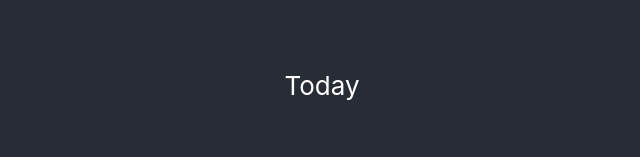
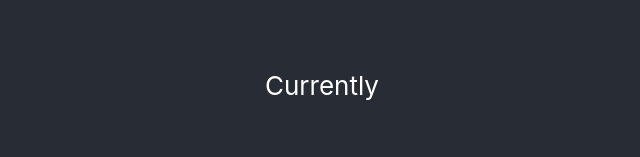
Before and after one commit to omgitsgod/feelslike-forecast, a React (Create React App) app: page / in a window 1280 px wide. Shown: the part 304-461 px from the top of the page, without its empty margins (318-958 px from the left). Built offline with nearby package versions, Linux system fonts and the light colour scheme.

Commit message:
Add h1 title to sections

```diff
--- a/src/Currently.js
+++ b/src/Currently.js
@@ -3,7 +3,7 @@ import './App.css';
 import Icon from '@mdi/react'
 import {mdiWeatherHurricane} from '@mdi/js'
 
-function Today() {
+function Currently() {
   const [temp, setTemp] = useState(0)
   const [sum, setSum] = useState('')
   const [cloud, setCloud] = useState(0)
@@ -43,6 +43,8 @@ function Today() {
           color="white"
           spin
         />
+        <h1>Right now:</h1>
+        <br />
         <h2>Temp: {results.currently.temperature}</h2>
         <h3>Summary: {results.currently.summary}</h3>
         <h3>Cloud Cover: {Math.floor(results.currently.cloudCover * 100)}%</h3>
@@ -63,4 +65,4 @@ function Today() {
 }
 }
 
-export default Today;
+export default Currently;
--- a/src/FiveDay.js
+++ b/src/FiveDay.js
@@ -8,7 +8,7 @@ function FiveDay() {
   return (
 
     <div>
-
+      <h1>Five Day Forecast</h1>
     </div>
   )
 
--- a/src/Home.js
+++ b/src/Home.js
@@ -18,7 +18,7 @@ function Home() {
           spin
         />
         <h1> Welcome! </h1>
-        <Link to='/today' style={{ textDecoration: 'none', color: 'white'}}><p>Today</p></Link>
+        <Link to='/currently' style={{ textDecoration: 'none', color: 'white'}}><p>Currently</p></Link>
         <Link to='/hourly' style={{ textDecoration: 'none', color: 'white'}}><p>Hourly</p></Link>
         <Link to='/fiveday' style={{ textDecoration: 'none', color: 'white'}}><p>Five Day</p></Link>
         <Link to='/map' style={{ textDecoration: 'none', color: 'white'}}><p>Map</p></Link>
--- a/src/Hourly.js
+++ b/src/Hourly.js
@@ -8,7 +8,7 @@ function Hourly() {
   return (
 
     <div>
-
+    <h1>Hourly Forecast</h1>
     </div>
   )
 
--- a/src/Map.js
+++ b/src/Map.js
@@ -8,7 +8,7 @@ function Map() {
   return (
 
     <div>
-
+      <h1>Radar Map</h1>
     </div>
   )
 
```
